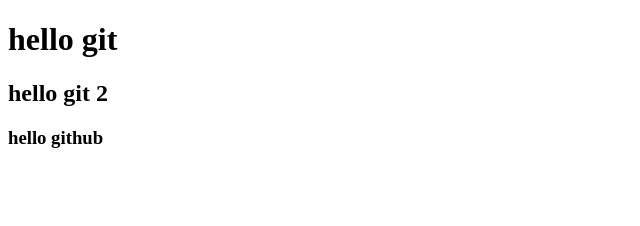
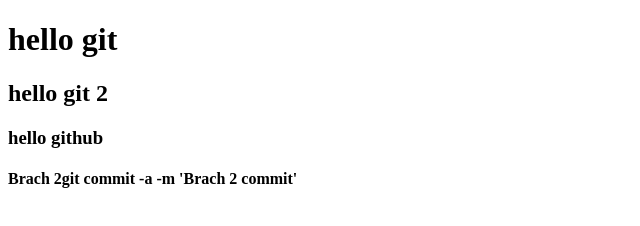
Before and after one commit to x3nT0ry/Pr1, a plain HTML site: page index.html in a window 1280 px wide. Shown: the whole page, without its empty margins (0-640 px from the left). Drawn offline with Linux system fonts and the light colour scheme.

Commit message:
Brach 2 commit

```diff
--- a/index.html
+++ b/index.html
@@ -9,5 +9,6 @@
     <h1>hello git</h1>
     <h2>hello git 2</h2>
     <h3>hello github</h3>
+    <h4>Brach 2git commit -a -m 'Brach 2 commit'</h4>
 </body>
 </html>
```
